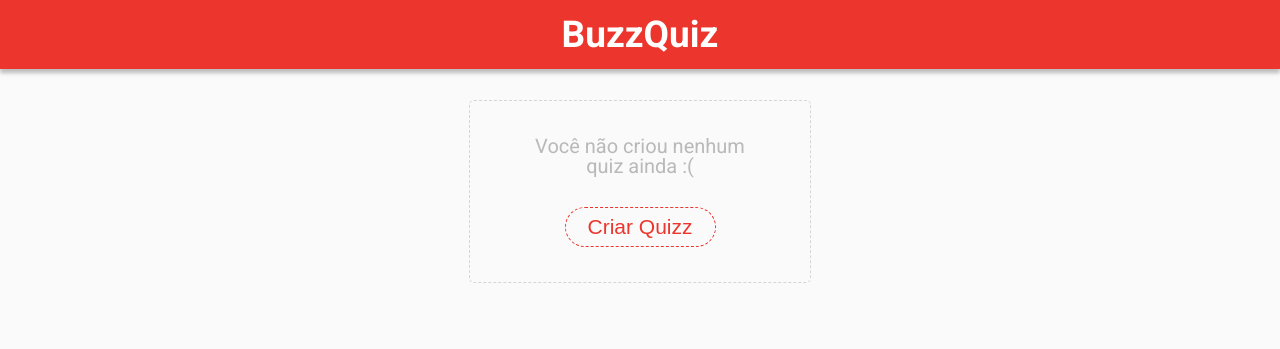
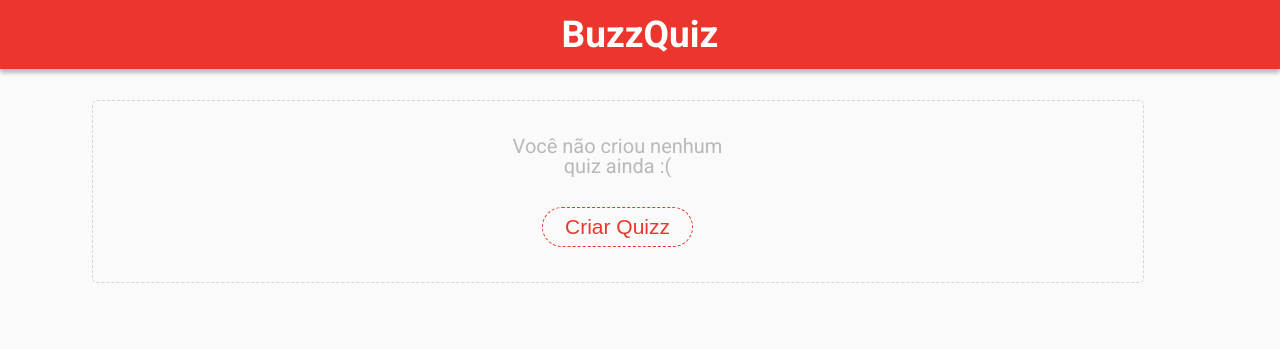
Before and after one commit to JV-Albuquerque-S/projeto6-BuzzQuizz, a plain HTML site: page index.html in a window 1280 px wide. Shown: the top 349 px of the page. Drawn offline with Linux system fonts and the light colour scheme.

Commit message:
style: correçao no estilo de computador

```diff
--- a/assets/style.css
+++ b/assets/style.css
@@ -118,4 +118,9 @@ main{
     .quizes-pronto{
         margin-right: 15px;
     }
+
+    .criação-de-quiz{
+        width: 1050px;
+        margin-left: -45px;
+    }
 }
```
